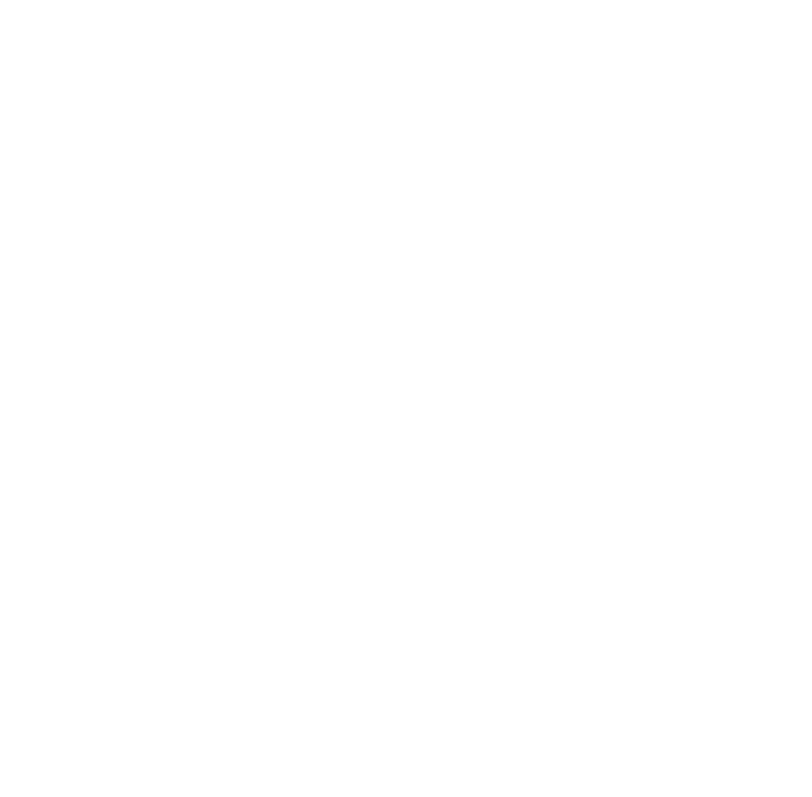
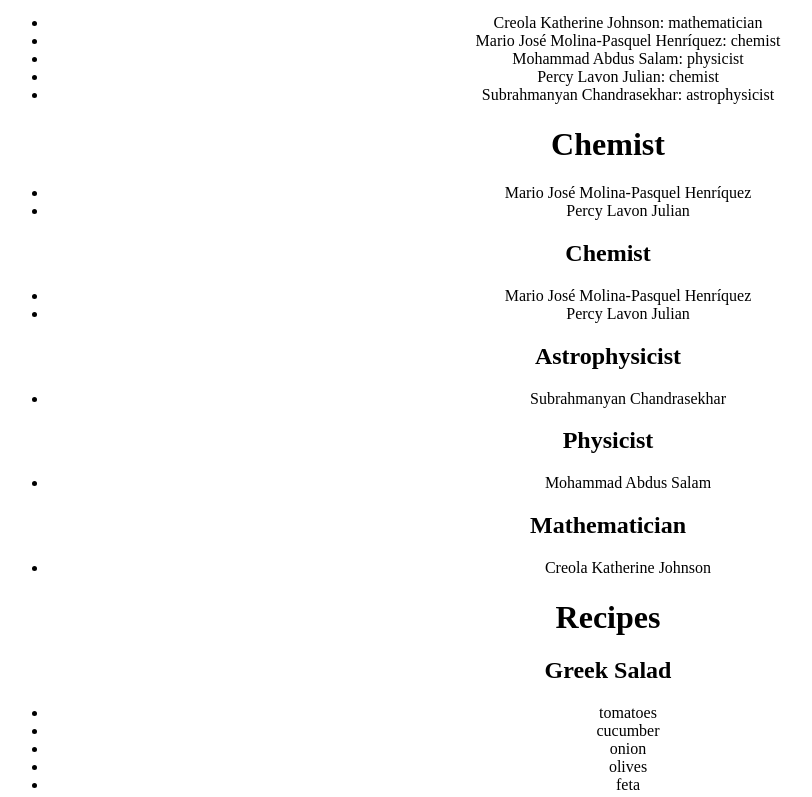
Before and after one commit to dielawn/my-first-react-app, a React (Vite) app: page / in a window 1280 px wide. Shown: the part 2763-3560 px from the top of the page, without its empty margins (32-844 px from the left). Before the commit the page ends 2817 px from the top, so only its background shows below. Built offline with nearby package versions, Linux system fonts and the light colour scheme.

Commit message:
mapping and filtering arrays

```diff
--- a/src/Animals.jsx
+++ b/src/Animals.jsx
@@ -94,37 +94,36 @@
   }
 
   function Drink({ name }) {
-    const drinks = [
-        {
-            name: 'Tea',
+
+    const drinks = {
+        tea: {
+
             plantPart: 'Leaf',
             caffeine: '15-70 mg/cup',
             age: '4,000+ years'
         },
-        {
-            name: 'Coffee',
+        coffee: {
+
             plantPart: 'Bean',
             caffeine: '80-185 mg/cup',
             age: '1,000+ years'
         }
-    ]
-    for(let i = 0; i < drinks.length; i++) {
-        if (name === drinks[i].name.toLocaleLowerCase()) {
-            return (
-                <section>
-                  <h1>{drinks[i].name}</h1>
+  }
+  const info = drinks[name]
+  return (
+    <section>
+                  <h1>{name.charAt(0).toUpperCase() + name.slice(1)}</h1>
                   <dl>
                     <dt>Part of plant</dt>
-                    <dd>{drinks[i].plantPart}</dd>
+                    <dd>{info.plantPart}</dd>
                     <dt>Caffeine content</dt>
-                    <dd>{drinks[i].caffeine}</dd>
+                    <dd>{info.caffeine}</dd>
                     <dt>Age</dt>
-                    <dd>{drinks[i].age}</dd>
+                    <dd>{info.age}</dd>
                   </dl>
                 </section>
-            )
-        }
-    }
+  )
+
   }
 
 function DrinkList() {
--- /dev/null
+++ b/src/Arrays.jsx
@@ -0,0 +1,18 @@
+const people = [
+    'Creola Katherine Johnson: mathematician',
+    'Mario José Molina-Pasquel Henríquez: chemist',
+    'Mohammad Abdus Salam: physicist',
+    'Percy Lavon Julian: chemist',
+    'Subrahmanyan Chandrasekhar: astrophysicist'
+  ]
+
+
+
+  export function CreateList() {
+    const listPeople =  people.map((person) => <li key={person.slice(0, 3)}>{person}</li>)
+    return (
+        <ul>
+            {listPeople}
+        </ul>
+    )
+  }
--- /dev/null
+++ b/src/FilterArray.jsx
@@ -0,0 +1,78 @@
+import { recipes, people } from "./data"
+
+
+
+
+function List({prof}) {
+
+    const personsOfProf = people.filter(person => person.profession === prof)
+
+    const listItems = personsOfProf.map((person) => (
+
+        <li key={person.id}> {person.name}</li>
+    ))
+
+    return (
+      <article>
+
+        <h1>{prof.charAt(0).toUpperCase() + prof.slice(1)}</h1>
+        <ul>{listItems}</ul>
+      </article>
+    );
+  }
+
+
+  function Recipe({ id, name, ingredients }) {
+    return (
+      <div>
+        <h2>{name}</h2>
+        <ul>
+          {ingredients.map(ingredient =>
+            <li key={ingredient}>
+              {ingredient}
+            </li>
+          )}
+        </ul>
+      </div>
+    );
+  }
+
+ function RecipeList(selectedRecipeName) {
+
+    return (
+      <div>
+        <h1>Recipes</h1>
+        {recipes.map(recipe =>
+          <Recipe {...recipe} key={recipe.id} />
+        )}
+      </div>
+    );
+  }
+
+export function ArrayFilter() {
+
+
+    const chemists = people.filter(person => person.profession === 'chemist')
+    const chemist = chemists.map((chemist) => <li key={chemist.name.slice(0, 3).toLocaleLowerCase()}>{chemist.name}</li>)
+
+
+
+
+
+    return (
+        <>
+        <h1>Chemist</h1>
+        <ul>
+            {chemist}
+
+        </ul>
+        <List prof="chemist"/>
+        <List prof="astrophysicist"/>
+        <List prof="physicist" />
+        <List prof= "mathematician" />
+
+        <RecipeList selectedRecipeName={'Hummus'}/>
+
+                </>
+    )
+}
--- /dev/null
+++ b/src/data.js
@@ -0,0 +1,41 @@
+const recipes = [{
+    id: 'greek-salad',
+    name: 'Greek Salad',
+    ingredients: ['tomatoes', 'cucumber', 'onion', 'olives', 'feta']
+  }, {
+    id: 'hawaiian-pizza',
+    name: 'Hawaiian Pizza',
+    ingredients: ['pizza crust', 'pizza sauce', 'mozzarella', 'ham', 'pineapple']
+  }, {
+    id: 'hummus',
+    name: 'Hummus',
+    ingredients: ['chickpeas', 'olive oil', 'garlic cloves', 'lemon', 'tahini']
+  }];
+
+  const people = [{
+    id: 0,
+    name: 'Creola Katherine Johnson',
+    profession: 'mathematician',
+    }, {
+    id: 1,
+    name: 'Mario José Molina-Pasquel Henríquez',
+    profession: 'chemist',
+    }, {
+    id: 2,
+    name: 'Mohammad Abdus Salam',
+    profession: 'physicist',
+    }, {
+    id: 3,
+    name: 'Percy Lavon Julian',
+    profession: 'chemist',
+    }, {
+        id: 4,
+    name: 'Subrahmanyan Chandrasekhar',
+    profession: 'astrophysicist',
+
+}]
+
+export {
+    recipes,
+    people
+}
--- a/src/main.jsx
+++ b/src/main.jsx
@@ -8,6 +8,8 @@
 import Bio from './Bio.jsx'
 import { Avatar } from './Avatar.jsx'
 import { Animals } from './Animals.jsx'
+import { CreateList } from './Arrays.jsx'
+import { ArrayFilter } from './FilterArray.jsx'
 
 ReactDOM.createRoot(document.getElementById('root')).render(
   <React.StrictMode>
@@ -18,5 +20,7 @@
    <Bio />
    <Avatar />
    <Animals />
+<CreateList />
+<ArrayFilter />
   </React.StrictMode>,
 )
```
